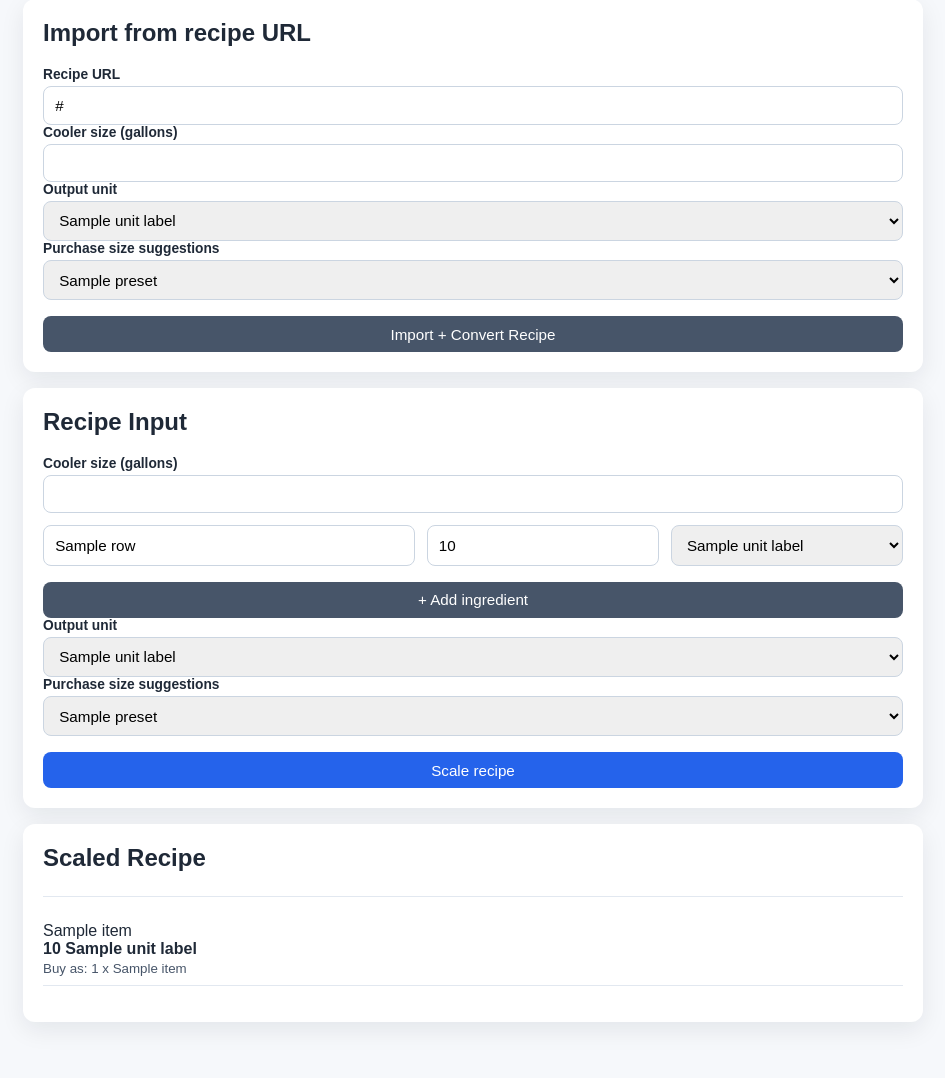
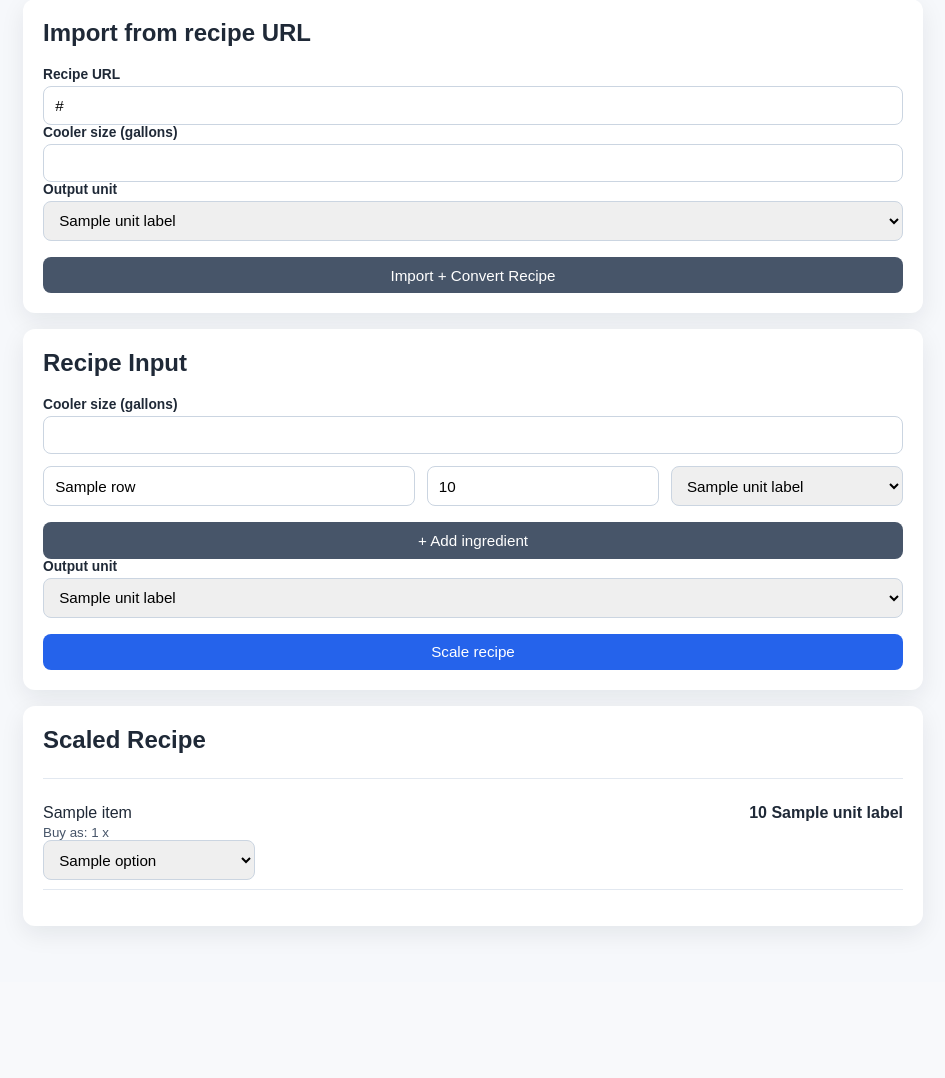
Before and after one commit to robolague/drinkulator, a Flask app: template templates/index.html in a window 1280 px wide. Shown: the part 153-1231 px from the top of the page, without its empty margins (167-1112 px from the left). After the commit the page ends 1086 px from the top, so only its background shows below. Run offline with Flask 3, Linux system fonts and the light colour scheme; the template is opened without the code that fills it: most values are stand-ins (such as "Sample title", 1, 10 or a date in 2020).

Commit message:
Support per-ingredient purchase size selection
Co-authored-by: Rob Olague <robolague@users.noreply.github.com>

```diff
--- a/main.py
+++ b/main.py
@@ -84,12 +84,14 @@ JSON_LD_RE = re.compile(
 )
 
 PURCHASE_SIZE_PRESETS = [
+    {"unit": "bottles_12oz", "label": "Bottles (12oz)", "size_ml": UNIT_TO_ML["oz"] * 12},
+    {"unit": "bottles_375ml", "label": "Bottles (375mL)", "size_ml": 375.0},
     {"unit": "bottles_750ml", "label": "Bottles (750mL)", "size_ml": 750.0},
     {"unit": "handles", "label": "Handles (1.75L)", "size_ml": 1750.0},
     {"unit": "bottles_2l", "label": "Bottles (2L)", "size_ml": 2000.0},
     {"unit": "jugs_1gal", "label": "Jugs (1 gallon)", "size_ml": UNIT_TO_ML["gallons"]},
-    {"unit": "cans_12oz", "label": "Cans (12oz)", "size_ml": UNIT_TO_ML["oz"] * 12},
 ]
+DEFAULT_PURCHASE_UNIT = "bottles_750ml"
 
 
 def normalize_unit(raw_unit: str) -> str | None:
@@ -327,7 +329,15 @@ def get_purchase_preset(purchase_unit: str) -> dict[str, Any]:
     for preset in PURCHASE_SIZE_PRESETS:
         if preset["unit"] == purchase_unit:
             return preset
-    return PURCHASE_SIZE_PRESETS[0]
+    return get_purchase_preset(DEFAULT_PURCHASE_UNIT)
+
+
+def default_purchase_unit_for_amount(scaled_ml: float) -> str:
+    if scaled_ml >= 1500:
+        return "handles"
+    if scaled_ml <= UNIT_TO_ML["oz"] * 14:
+        return "bottles_12oz"
+    return DEFAULT_PURCHASE_UNIT
 
 
 def calculate_scaled_recipe(
@@ -355,24 +365,26 @@ def calculate_scaled_recipe(
 def calculate_scaled_recipe_with_purchase_suggestions(
     ingredients: list[dict[str, Any]],
     output_unit: str,
-    purchase_unit: str,
     target_ml: float = TARGET_COOLER_ML,
 ) -> list[dict[str, Any]]:
     total_ml = sum(item["amount_ml"] for item in ingredients)
     multiplier = target_ml / total_ml
     output_factor = UNIT_TO_ML[output_unit]
-    purchase_preset = get_purchase_preset(purchase_unit)
-    purchase_size_ml = purchase_preset["size_ml"]
 
     results: list[dict[str, Any]] = []
     for ingredient in ingredients:
         scaled_ml = ingredient["amount_ml"] * multiplier
         output_amount = scaled_ml / output_factor
+        purchase_unit = default_purchase_unit_for_amount(scaled_ml)
+        purchase_preset = get_purchase_preset(purchase_unit)
+        purchase_size_ml = purchase_preset["size_ml"]
         purchase_count = max(1, math.ceil(scaled_ml / purchase_size_ml))
         results.append(
             {
                 "name": ingredient["name"],
                 "amount": round(output_amount, 2),
+                "scaled_ml": round(scaled_ml, 2),
+                "purchase_unit": purchase_unit,
                 "purchase_count": purchase_count,
                 "purchase_label": purchase_preset["label"],
             }
@@ -385,7 +397,6 @@ def index() -> str:
     errors: list[str] = []
     results: list[dict[str, Any]] = []
     output_unit = "oz"
-    purchase_unit = PURCHASE_SIZE_PRESETS[0]["unit"]
     recipe_url = ""
     cooler_gallons_input = str(DEFAULT_COOLER_GALLONS)
     ingredient_rows = [{"name": "", "amount": "", "unit": "oz"}]
@@ -397,9 +408,6 @@ def index() -> str:
             "cooler_gallons", str(DEFAULT_COOLER_GALLONS)
         ).strip()
         output_unit = normalize_unit(request.form.get("output_unit", "oz")) or "oz"
-        purchase_unit = request.form.get("purchase_unit", purchase_unit).strip()
-        if not any(item["unit"] == purchase_unit for item in PURCHASE_SIZE_PRESETS):
-            purchase_unit = PURCHASE_SIZE_PRESETS[0]["unit"]
 
         cooler_gallons = parse_amount(cooler_gallons_input)
         if cooler_gallons is None or cooler_gallons <= 0:
@@ -442,7 +450,6 @@ def index() -> str:
             results = calculate_scaled_recipe_with_purchase_suggestions(
                 parsed_ingredients,
                 output_unit,
-                purchase_unit,
                 target_ml=cooler_gallons * UNIT_TO_ML["gallons"],
             )
 
@@ -451,7 +458,6 @@ def index() -> str:
         errors=errors,
         ingredient_rows=ingredient_rows,
         output_unit=output_unit,
-        purchase_unit=purchase_unit,
         purchase_size_presets=PURCHASE_SIZE_PRESETS,
         recipe_url=recipe_url,
         cooler_gallons_input=cooler_gallons_input,
--- a/static/styles.css
+++ b/static/styles.css
@@ -114,6 +114,23 @@ button:hover {
     margin-top: 0.2rem;
 }
 
+.purchase-row {
+    width: 100%;
+    display: flex;
+    align-items: center;
+    gap: 0.5rem;
+    margin-top: 0.35rem;
+}
+
+.purchase-row select {
+    width: auto;
+    min-width: 180px;
+}
+
+.purchase-row .purchase-count {
+    color: #0f172a;
+}
+
 @media (max-width: 700px) {
     .ingredient-row {
         grid-template-columns: 1fr;
--- a/templates/index.html
+++ b/templates/index.html
@@ -38,13 +38,6 @@
                 {% endfor %}
             </select>
 
-            <label for="purchase_unit_import">Purchase size suggestions</label>
-            <select id="purchase_unit_import" name="purchase_unit">
-                {% for preset in purchase_size_presets %}
-                <option value="{{ preset.unit }}" {% if purchase_unit == preset.unit %}selected{% endif %}>{{ preset.label }}</option>
-                {% endfor %}
-            </select>
-
             <button class="secondary" type="submit" name="action" value="import">Import + Convert Recipe</button>
         </form>
     </section>
@@ -78,13 +71,6 @@
                 {% endfor %}
             </select>
 
-            <label for="purchase_unit">Purchase size suggestions</label>
-            <select id="purchase_unit" name="purchase_unit">
-                {% for preset in purchase_size_presets %}
-                <option value="{{ preset.unit }}" {% if purchase_unit == preset.unit %}selected{% endif %}>{{ preset.label }}</option>
-                {% endfor %}
-            </select>
-
             <button class="primary" type="submit" name="action" value="scale">Scale recipe</button>
         </form>
     </section>
@@ -95,11 +81,25 @@
         <ul class="results">
             {% for item in results %}
             <li>
-                <span>{{ item.name }}</span>
-                <strong>{{ item.amount }} {{ unit_labels[output_unit] }}</strong>
-                {% if item.purchase_count and item.purchase_label %}
+                <div class="result-main">
+                    <span>{{ item.name }}</span>
+                    <strong>{{ item.amount }} {{ unit_labels[output_unit] }}</strong>
+                </div>
+                {% if item.purchase_count and item.purchase_label and item.purchase_options %}
                 <small class="purchase-hints">
-                    Buy as: {{ item.purchase_count }} x {{ item.purchase_label }}
+                    Buy as: {{ item.purchase_count }} x
+                    <select class="purchase-option-select" data-base-ml="{{ item.scaled_ml }}">
+                        {% for option in item.purchase_options %}
+                        <option
+                            value="{{ option.size_ml }}"
+                            data-label="{{ option.label }}"
+                            data-size-ml="{{ option.size_ml }}"
+                            {% if option.unit == item.purchase_unit %}selected{% endif %}
+                        >
+                            {{ option.label }}
+                        </option>
+                        {% endfor %}
+                    </select>
                 </small>
                 {% endif %}
             </li>
@@ -149,6 +149,23 @@
         addIngredientRow();
     });
 
+    function updatePurchaseHintText(selectEl) {
+        const hint = selectEl.closest(".purchase-hints");
+        const selectedOption = selectEl.options[selectEl.selectedIndex];
+        const scaledMl = Number.parseFloat(selectEl.dataset.baseMl || "0");
+        const sizeMl = Number.parseFloat(selectedOption?.dataset.sizeMl || "0");
+        const label = selectedOption?.dataset.label || selectedOption?.textContent || "";
+        const count = Math.max(1, Math.ceil(scaledMl / sizeMl));
+        hint.innerHTML = `Buy as: ${count} x `;
+        hint.appendChild(selectEl);
+    }
+
+    document.querySelectorAll(".purchase-option-select").forEach((selectEl) => {
+        selectEl.addEventListener("change", () => {
+            updatePurchaseHintText(selectEl);
+        });
+    });
+
 </script>
 </body>
 </html>
```
Also changed, not shown: tests/test_main.py (+53 -11 lines).
